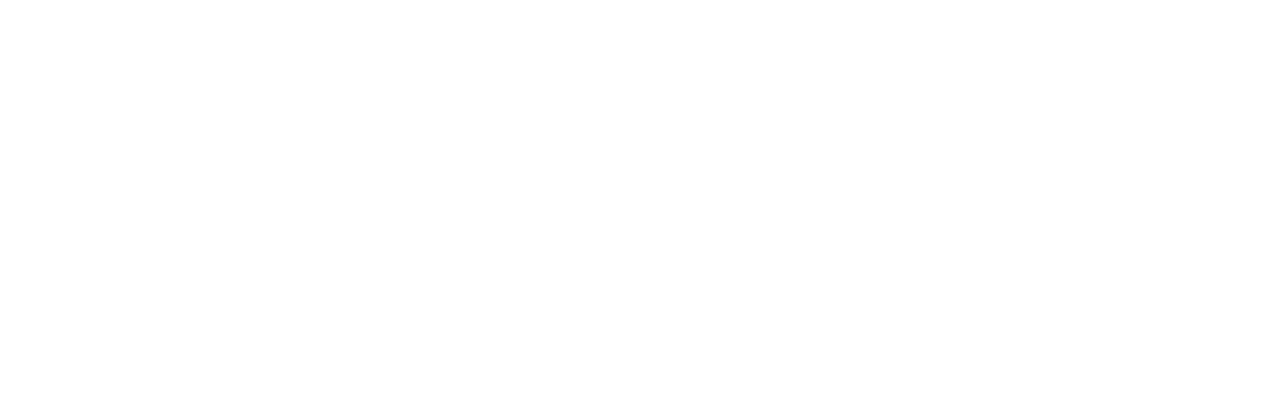
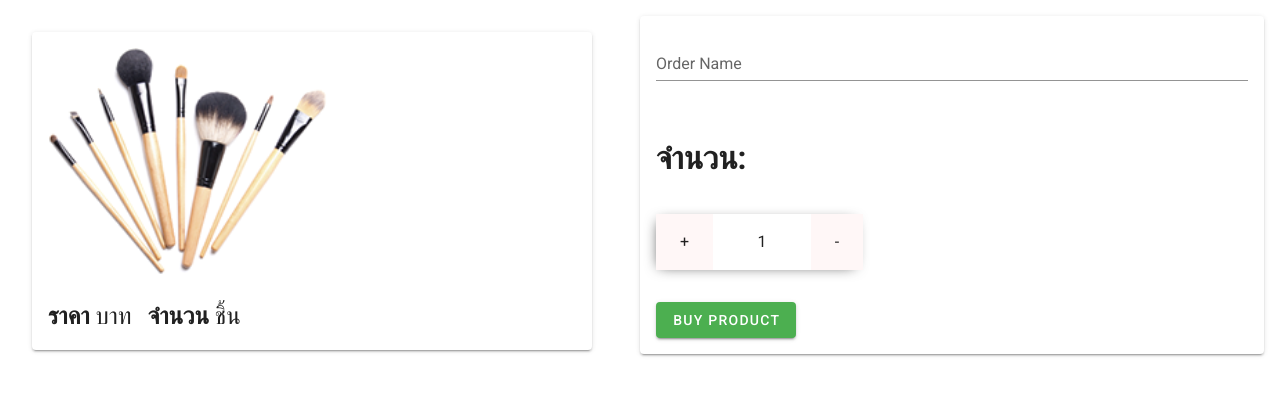
Before and after one commit to Papavich/front_pos_order_app, a Vue app: page /create-order/1 in a window 1280 px wide. Shown: the top 396 px of the page. Built offline with nearby package versions, Linux system fonts and the light colour scheme; no server answers.

Commit message:
version 1.0

```diff
--- a/src/components/ProductCardComponent.vue
+++ b/src/components/ProductCardComponent.vue
@@ -6,8 +6,9 @@
         <img src="../assets/products/product_1.png" alt="" />
       </div>
       <div class="product-card__detail">{{productName}}</div>
+      <div>จำนวน: {{productAmount}}</div>
       <div class="product-card__button">
-        <button class="btn-grad-buy"><a href="#" >ซื้อสินค้า</a></button>
+        <button @click="buyProduct()" class="btn-grad-buy"><span>ซื้อสินค้า</span></button>
         <!--  -->
       </div>
     </div>
@@ -16,7 +17,18 @@
 
 <script>
 export default {
-  props: ['productName'],
+  props: ['productName', 'productId', 'productAmount'],
+  data(){
+    return {
+      id: this.productId
+    }
+  },
+  methods: {
+    buyProduct(){
+      console.log(this.id);
+      this.$router.push(`/create-order/${this.id}`);
+    }
+  }
 };
 </script>
 
--- a/src/components/ProductsComponent.vue
+++ b/src/components/ProductsComponent.vue
@@ -12,7 +12,7 @@
         <!-- <div class="products-show"> -->
         <!-- <ProductCardComponent /> -->
         <!-- card product -->
-        <ProductCardComponent :productName="item.productName" />
+        <ProductCardComponent :productName="item.productName" :productAmount="item.productAmount" :productId="item._id" />
 
         <!-- card product -->
         <!-- <v-row>
--- a/src/router/index.js
+++ b/src/router/index.js
@@ -27,6 +27,11 @@
     path: '/register',
     name: 'register',
     component: () => import(/* webpackChunkName: "about" */ '../views/RegisterView.vue')
+  },
+  {
+    path: '/create-order/:productId',
+    name: 'createOrder',
+    component: () => import(/* webpackChunkName: "about" */ '../views/OrderProductView.vue')
   },
   {
     path: '',
--- a/src/views/LoginView.vue
+++ b/src/views/LoginView.vue
@@ -76,7 +76,7 @@
           // เก็บข้อมูลลง session
           authenticate(loginData);
           // เปลี่ยนไปหน้า home
-          this.$router.push('/');
+          this.$router.push('/store');
         }
         // console.log(process.env.VUE_APP_LOGIN);
       } catch (error) {
--- a/src/views/OrderProductView.vue
+++ b/src/views/OrderProductView.vue
@@ -1,17 +1,163 @@
 <template>
-  <div>
-    Order Product
+  <div class="create-order-container">
+    <!-- Order Product -->
     <!-- show product id by params-->
-
+    <!-- {{ $route.params.productId }} -->
+    <div class="create-order__left">
+      <div class="create-order__product-detail">
+        <v-card class="create-order__product-detail-card">
+          <div class="order-product__img">
+            <img src="../assets/products/product_1.png" alt="" width="300" />
+          </div>
+          <div class="order-product__name">
+            <h1>{{ productById.productName }}</h1>
+          </div>
+          <div class="order-product__price-amount">
+            <span><strong>ราคา</strong> {{ productById.productPrice }} บาท</span>
+            <span><strong>จำนวน</strong> {{ productById.productAmount }} ชิ้น</span>
+          </div>
+        </v-card>
+      </div>
+    </div>
+    <div class="create-order__right">
+      <v-card class="create-order__input-amount">
+        <div>
+            <v-text-field
+                name="orderName"
+                label="Order Name"
+                id="orderName"
+                v-model="orderName"
+            ></v-text-field>
+        </div>
+        <div class="create-order__title-amount"><h1>จำนวน:</h1></div>
+        <div class="create-order__set-amount">
+          <div @click="increaseAmount()" class="set-amount__add">+</div>
+          <div class="set-amount__number">{{productAmount}}</div>
+          <div @click="decreaseAmount()" class="set-amount__remove">-</div>
+        </div>
+        <div class="create-order__create-order-btn">
+          <v-btn @click="createOrder()" color="success">Buy Product</v-btn>
+        </div>
+      </v-card>
+    </div>
   </div>
 </template>
 
 <script>
 export default {
+  mounted() {
+    // Accessing router params in the mounted hook
+    const productIdParams = this.$route.params.productId;
+    // console.log(productIdParams); // This will log the value of the 'id' parameter from the route
+    this.productId = productIdParams;
+  },
+  data() {
+    return {
+      orderName:"",
+      productId: "",
+      productById: {},
+      productAmount: 1
+    };
+  },
+  created() {
+    this.getProductById();
+  },
+  methods: {
+    async getProductById() {
+      try {
+        let paramsId = this.$route.params.productId;
+        let product = await this.axios.get(
+          `http://localhost:3000/products/api/v1/products/${paramsId}`
+        );
+        console.log("product id = ", this.productId);
+        console.log("product = ", product);
+        this.productById = product.data.data;
+      } catch (error) {
+        console.log(error);
+      }
+    },
+    increaseAmount(){
+        this.productAmount++
+    },
+    decreaseAmount(){
+        if(this.productAmount >= 2){
+            this.productAmount--
+        } else {
+            return false;
+        }
+    },
+    async createOrder(){
+        try {
+            let paramsId = this.$route.params.productId;
+            let createOrderInstance = await this.axios.post(`http://localhost:3000/orders/api/v1/products/${paramsId}/orders`, {orderName:this.orderName, orderProductAmount:this.productAmount});
+            console.log(createOrderInstance);
+            alert("สร้าง Order สำเร็จ");
+            this.$router.push('/store');
 
-}
+        } catch (error) {
+            console.log(error);
+            alert("สร้าง Order ล้มเหลว");
+        }
+    }
+  },
+};
 </script>
 
-<style>
+<style scope>
+.create-order__set-amount {
 
+  width: 35%;
+  box-shadow: -3px 2px 14px -6px rgba(0, 0, 0, 0.75);
+  -webkit-box-shadow: -3px 2px 14px -6px rgba(0, 0, 0, 0.75);
+  -moz-box-shadow: -3px 2px 14px -6px rgba(0, 0, 0, 0.75);
+}
+.create-order__set-amount {
+  display: flex;
+  gap: 0 1rem;
+  justify-content: space-between;
+}
+.create-order__right {
+  padding: 1rem;
+}
+
+.create-order__input-amount {
+  padding: 1rem;
+  display: grid;
+  gap: 2rem 0;
+}
+.set-amount__add,
+.set-amount__remove {
+  padding: 1rem 1.5rem;
+  background: rgb(255, 247, 247);
+}
+.set-amount__number {
+  padding: 1rem 1.5rem;
+}
+.create-order-container {
+  width: 100vw;
+  height: 100vh;
+  /* background: green; */
+  display: flex;
+}
+.create-order__left {
+  flex: 1;
+  /* background: orange; */
+}
+
+.create-order__right {
+  flex: 1;
+  /* background: red; */
+}
+.create-order__product-detail {
+  padding: 2rem;
+}
+.order-product__price-amount {
+  display: flex;
+  gap: 1rem;
+  margin-top: 1rem;
+  font-size: 1.5rem;
+}
+.create-order__product-detail-card {
+  padding: 1rem;
+}
 </style>
```
